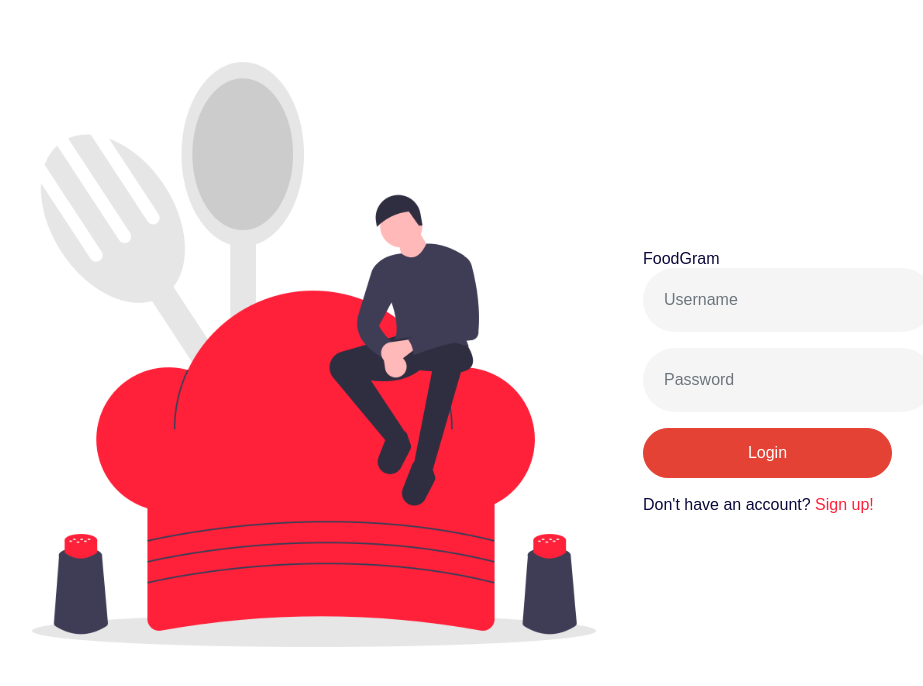
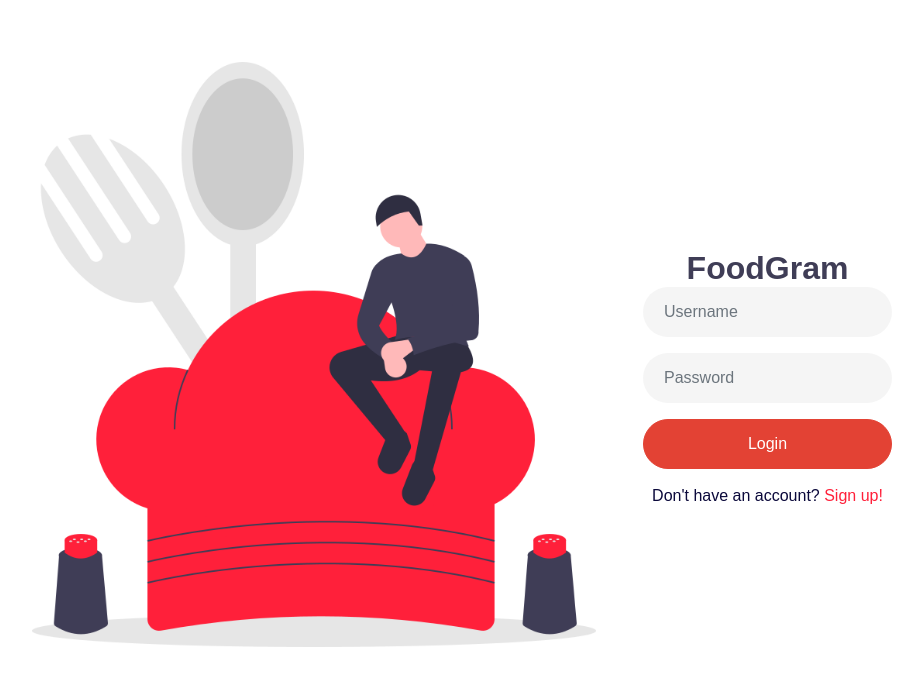
Before and after one commit to COP4331-Large-Project/FoodGram, a React (Create React App) app in the folder frontend/: page /login in a window 1280 px wide. Shown: the top 686 px of the page, without its empty margins (61-984 px from the left). Built offline with nearby package versions, Linux system fonts and the light colour scheme; a web font is replaced by a local one.

Commit message:
Changing Autofill/working on login page

```diff
--- a/frontend/src/components/Login.js
+++ b/frontend/src/components/Login.js
@@ -49,23 +49,23 @@ function Login()
         </div>
         <div class="LoginText">
           <form onSubmit={doLogin}>
-            <span id="inner-title" class="loginTitle">FoodGram</span><br />
+          <h1 id="title">FoodGram</h1>
             <div class="form-group">
-              <input type="text" class="form-control" id="loginName" placeholder="Username"
+              <input type="text" class="form-control col-md-12" id="loginName" placeholder="Username"
               ref={(c) => loginName = c} />
             </div>
             <div class="form-group">
-              <input type="password" class="form-control" id="loginPassword" placeholder="Password"
+              <input type="password" class="form-control col-md-12" id="loginPassword" placeholder="Password"
               ref={(c) => loginPassword = c} />
             </div>
-              <input type="submit" id="loginButton" class="form-controlL btn-danger submit" value = "Login"
+              <input type="submit" id="loginButton" class="form-controlL btn-danger submit col-md-12" value = "Login"
               onClick={doLogin}/>
-          </form>
-            <div class="form group"> <br/>
+              <div class="form group"> <br/>
               <p class="w-100 text-center"> Don't have an account? {element} </p>
             </div>
+          </form>
+          <span id="loginResult">{message}</span>
         </div>
-        <span id="loginResult">{message}</span>
       </div>
     );
 };
--- a/frontend/src/style/index.css
+++ b/frontend/src/style/index.css
@@ -87,6 +87,11 @@ video {
 }
 h1 {
   text-align: center;
+  color: #3f3d56;
+}
+h2 {
+  text-align: center;
+  color: #3f3d56;
 }
 /* HTML5 display-role reset for older browsers */
 article,
@@ -129,9 +134,9 @@ a:hover {
   color: #ff203a;
 }
 input:-webkit-autofill {
-  -webkit-box-shadow: 0 0 0 50px #fff inset; /* Change the color to your own background color */
+  -webkit-box-shadow: 0 0 0 50px black inset; /* Change the color to your own background color */
   box-shadow: transparent;
-  -webkit-text-fill-color: #fff;
+  -webkit-text-fill-color: black;
 }
 body {
   background: #fff;
--- a/package.json
+++ b/package.json
@@ -16,10 +16,12 @@
     "express": "^4.17.3",
     "mongodb": "^4.4.1",
     "react-dom": "^17.0.2",
+    "react-helmet": "^6.1.0",
     "react-router-dom": "^5.2.0",
     "react-scripts": "^5.0.0",
     "react-scroll": "^1.8.6",
     "react-slick": "^0.28.1",
+    "slick-carousel": "^1.8.1",
     "styled-components": "^5.3.3"
   },
   "devDependencies": {
```
Also changed, not shown: 1 other file (tests, documents, lock files or other folders).
